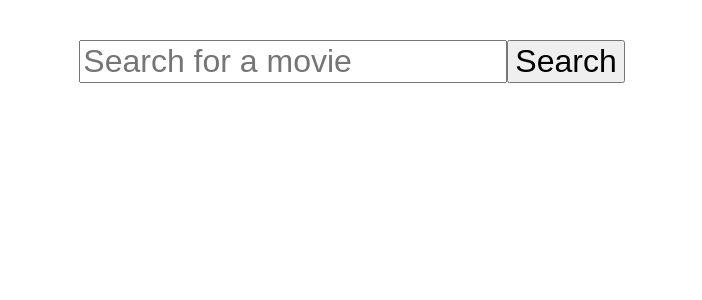
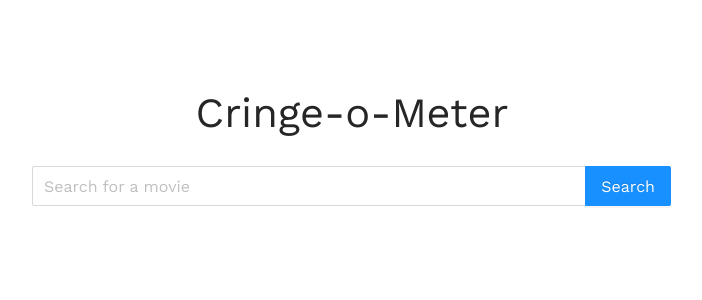
Before and after one commit to barisayyildiz/Family-Friendly-Meter, a React (Create React App) app: page / in a window 1280 px wide. Shown: the top 300 px of the page, without its empty margins (288-990 px from the left). Built offline with nearby package versions, Linux system fonts and the light colour scheme.

Commit message:
ant design ile accordion menu eklendi, arayüz geliştirildi

```diff
--- a/package.json
+++ b/package.json
@@ -6,6 +6,7 @@
     "@testing-library/jest-dom": "^5.11.9",
     "@testing-library/react": "^11.2.5",
     "@testing-library/user-event": "^12.7.1",
+    "antd": "^4.12.3",
     "axios": "^0.21.1",
     "react": "^17.0.1",
     "react-dom": "^17.0.1",
--- a/public/index.html
+++ b/public/index.html
@@ -23,7 +23,9 @@
       Unlike "/favicon.ico" or "favicon.ico", "%PUBLIC_URL%/favicon.ico" will
       work correctly both with client-side routing and a non-root public URL.
       Learn how to configure a non-root public URL by running `npm run build`.
-    -->
+		-->
+		<link rel="preconnect" href="https://fonts.gstatic.com">
+		<link href="https://fonts.googleapis.com/css2?family=Work+Sans&display=swap" rel="stylesheet">
     <title>React App</title>
   </head>
   <body>
--- a/src/App.js
+++ b/src/App.js
@@ -8,7 +8,7 @@ import {
 	Route
 } from "react-router-dom";
 
-import Input from './components/Input';
+import UserInput from './components/UserInput';
 import Movie from './components/Movie';
 
 
@@ -22,7 +22,7 @@ function App() {
 			<Switch>
 
 				<Route exact path="/">
-					<Input></Input>
+					<UserInput></UserInput>
 				</Route>
 
 				<Route path="/:id">
--- /dev/null
+++ b/src/components/Dropdown.js
@@ -0,0 +1,98 @@
+import React from 'react'
+import { Collapse } from 'antd';
+
+import 'antd/dist/antd.css';
+
+const { Panel } = Collapse;
+
+
+function Dropdown(props) {
+
+	const {nudity, nudity_notes, violence, violence_notes, profanity,
+		profanity_notes, drugs, drugs_notes, intense, intense_notes} = props.data;
+
+
+
+
+	let key;
+
+	return(
+
+		<Collapse accordion className="accordion" defaultActiveKey={['1']} >
+			<Panel header="Sex and Nudity" open key="1" className="panel">
+
+				<div class="numbers">
+					<p><b>{nudity.none}</b> found none <span class="emoji">👨‍👩‍👦</span></p>
+					<p><b>{nudity.mild}</b> found mild <span class="emoji">😀</span></p>
+					<p><b>{nudity.moderate}</b> found moderate <span class="emoji">😳</span></p>
+					<p><b>{nudity.severe}</b> found severe <span class="emoji">🙈</span></p>
+
+				</div>
+				<ul>
+						{
+							nudity_notes.map(note => <li>{note}</li>)
+						}
+					</ul>
+			</Panel>
+			<Panel header="Violence and Gore" key="2" className="panel">
+				<div class="numbers">
+					<p><b>{violence.none}</b> found none <span class="emoji">👨‍👩‍👦</span></p>
+					<p><b>{violence.mild}</b> found mild <span class="emoji">😀</span></p>
+					<p><b>{violence.moderate}</b> found moderate <span class="emoji">😳</span></p>
+					<p><b>{violence.severe}</b> found severe <span class="emoji">🙈</span></p>
+
+				</div>
+				<ul>
+						{
+							violence_notes.map(note => <li>{note}</li>)
+						}
+					</ul>
+			</Panel>
+			<Panel header="Profanity" key="3" className="panel">
+				<div class="numbers">
+					<p><b>{profanity.none}</b> found none <span class="emoji">👨‍👩‍👦</span></p>
+					<p><b>{profanity.mild}</b> found mild <span class="emoji">😀</span></p>
+					<p><b>{profanity.moderate}</b> found moderate <span class="emoji">😳</span></p>
+					<p><b>{profanity.severe}</b> found severe <span class="emoji">🙈</span></p>
+
+				</div>
+				<ul>
+						{
+							profanity_notes.map(note => <li>{note}</li>)
+						}
+					</ul>
+			</Panel>
+			<Panel header="Alcohol, Drugs and Smoking" key="4" className="panel">
+				<div class="numbers">
+					<p><b>{drugs.none}</b> found none <span class="emoji">👨‍👩‍👦</span></p>
+					<p><b>{drugs.mild}</b>  found mild <span class="emoji">😀</span></p>
+					<p><b>{drugs.moderate}</b>  found moderate <span class="emoji">😳</span></p>
+					<p><b>{drugs.severe}</b>  found severe <span class="emoji">🙈</span></p>
+
+				</div>
+				<ul>
+						{
+							drugs_notes.map(note => <li>{note}</li>)
+						}
+					</ul>
+			</Panel>
+			<Panel header="Frightening and Intense Scenes" key="5" className="panel">
+				<div class="numbers">
+					<p><b>{intense.none}</b> found none <span class="emoji">👨‍👩‍👦</span></p>
+					<p><b>{intense.mild}</b> found mild <span class="emoji">😀</span></p>
+					<p><b>{intense.moderate}</b> found moderate <span class="emoji">😳</span></p>
+					<p><b>{intense.severe}</b> found severe <span class="emoji">🙈</span></p>
+
+				</div>
+				<ul>
+						{
+							intense_notes.map(note => <li>{note}</li>)
+						}
+					</ul>
+			</Panel>
+		</Collapse>
+
+	)
+}
+
+export default Dropdown
--- a/src/components/Input.js
+++ /dev/null
@@ -1,50 +0,0 @@
-import React, {useState, useEffect, useRef} from 'react';
-import {
-  BrowserRouter as Router,
-  Link,
-  useLocation
-} from "react-router-dom";
-
-function Input() {
-
-	const [loaded, setLoaded] = useState(false);
-	const [movie, setMovie] = useState({});
-
-
-	const clickHandler = () => {
-
-		let arr = (movie).split(" ");
-
-		arr = arr.map(s => s.charAt(0).toUpperCase() + s.slice(1));
-
-		let query = arr.join("+");
-
-
-		// let query = (movie).split(" ").join("+")
-
-		console.log(query);
-
-		// window.location = `/?name=${username}`;
-
-		window.location = `/${query}`;
-
-	}
-
-
-
-	return (
-
-		<div style={{marginTop : '5vh'}}>
-
-			<input placeholder="Search for a movie" onChange={(e) => setMovie(e.target.value)} style={{fontSize : '2rem'}}></input>
-			<button onClick={clickHandler} style={{fontSize : '2rem'}}>Search</button>
-
-
-		</div>
-
-
-
-	)
-}
-
-export default Input
--- a/src/components/Movie.js
+++ b/src/components/Movie.js
@@ -8,6 +8,10 @@ import {
 } from "react-router-dom";
 
 import axios from 'axios';
+
+import '../style/movie.css';
+
+import Dropdown from './Dropdown';
 
 function Movie() {
 
@@ -43,13 +47,17 @@ function Movie() {
 
 
 	return (
-		<div>
+		<div class={`container ${loaded ? 'loaded' : 'not-loaded'}`}>
 			{
 				loaded ?
 
 				<>
 
 					<img src={movie.image}></img>
+
+					<Dropdown data={movie}></Dropdown>
+
+					{/* <div class="info">
 
 						<div>
 							<p style={{fontStyle : 'bold', fontSize : '1.5rem'}}>Sex and Nudity</p>
@@ -116,6 +124,8 @@ function Movie() {
 
 						<hr></hr>
 
+					</div> */}
+
 
 
 				</>
--- /dev/null
+++ b/src/components/UserInput.js
@@ -0,0 +1,83 @@
+import React, {useState, useEffect, useRef} from 'react';
+import {
+  BrowserRouter as Router,
+  Link,
+  useLocation
+} from "react-router-dom";
+
+import { Input } from 'antd';
+
+import 'antd/dist/antd.css';
+
+const { Search } = Input;
+
+
+function UserInput() {
+
+	const [loaded, setLoaded] = useState(false);
+	const [movie, setMovie] = useState({});
+
+
+	// const clickHandler = () => {
+
+	// 	let arr = (movie).split(" ");
+
+	// 	arr = arr.map(s => s.charAt(0).toUpperCase() + s.slice(1));
+
+	// 	let query = arr.join("+");
+
+
+	// 	// let query = (movie).split(" ").join("+")
+
+	// 	console.log(query);
+
+	// 	// window.location = `/?name=${username}`;
+
+	// 	window.location = `/${query}`;
+
+	// }
+
+	const onSearch = (value) => {
+
+		let arr = (value).split(" ");
+
+		arr = arr.map(s => s.charAt(0).toUpperCase() + s.slice(1));
+
+		let query = arr.join("+");
+
+		window.location = `/${query}`;
+
+	}
+
+
+
+	return (
+
+		<div style={{marginTop : '5vh',
+		width : '50%',
+		margin : '10vh auto',
+		fontSize : '1.3rem',
+		fontFamily: 'Work Sans'}}>
+
+			<h1>Cringe-o-Meter</h1>
+
+			{/* <input placeholder="Search for a movie" onChange={(e) => setMovie(e.target.value)} style={{fontSize : '2rem'}}></input>
+			<button onClick={clickHandler} style={{fontSize : '2rem'}}>Search</button> */}
+
+			<Search
+				placeholder="Search for a movie"
+				allowClear
+				enterButton="Search"
+				size="large"
+				onSearch={onSearch}
+			/>
+
+
+		</div>
+
+
+
+	)
+}
+
+export default UserInput
--- /dev/null
+++ b/src/style/movie.css
@@ -0,0 +1,58 @@
+.container.loaded
+{
+	border : 1px solid rgb(182, 182, 182);
+	width : 90%;
+	margin : 5vh auto;
+	display : flex;
+	flex-direction: row;
+}
+
+.container.not-loaded
+{
+	text-align: center;
+	margin-top : 5vh;
+	font-size: 1.6rem;
+}
+
+.container.loaded img
+{
+	height : 100%;
+	width : 30%;
+}
+
+.container.loaded .accordion
+{
+	width: 70%;
+}
+
+ul
+{
+	list-style : none;
+}
+
+ul li
+{
+	text-align: left;
+	font-size : 1.04rem;
+	margin-bottom: 1.2rem;
+}
+
+
+.numbers
+{
+	display : flex;
+	flex-direction  : row;
+	justify-content : center;
+	align-items : center;
+}
+
+.numbers p
+{
+	margin : 20px 10px;
+	font-size : 1.15rem;
+}
+
+.emoji
+{
+	font-size: 2rem;
+}
```
Also changed, not shown: 1 other file (tests, documents, lock files or other folders). Lines whose indentation alone changed are shown as unchanged.
